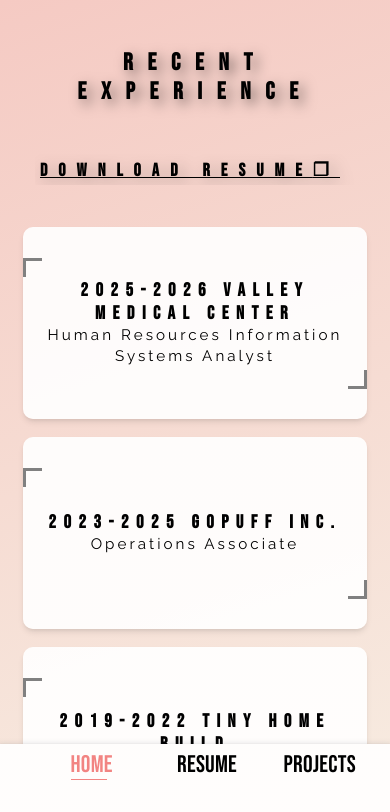
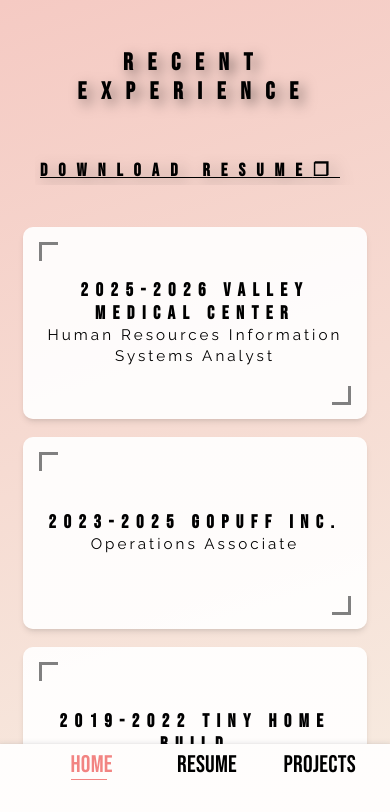
Before and after one commit to 1stofhername/portfolio-webstie, a React (Create React App) app: page /resume in a window 390 px wide. Shown: the top 812 px of the page. Built offline with nearby package versions, Linux system fonts and the light colour scheme.

Commit message:
Fits experience card styling in mobile view.

```diff
--- a/src/css/responsive.css
+++ b/src/css/responsive.css
@@ -397,11 +397,15 @@
     #top-corner {
         position:absolute;
         transform: translate(0rem, -4.5rem) rotate(180deg);
+        margin-left: 0rem;
+        margin-top: 0rem;
     }
 
     #bottom-corner {
       position:absolute;
-    transform: translate(1.0rem, 4.5rem);
+      transform: translate(1.0rem, 4.5rem);
+      margin-right: 1rem;
+      margin-bottom: 0rem;
     }
 
     /* JOB SUBPAGE */
```
